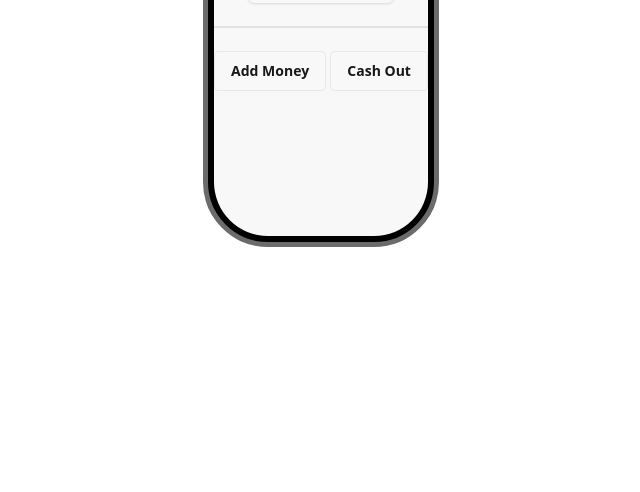
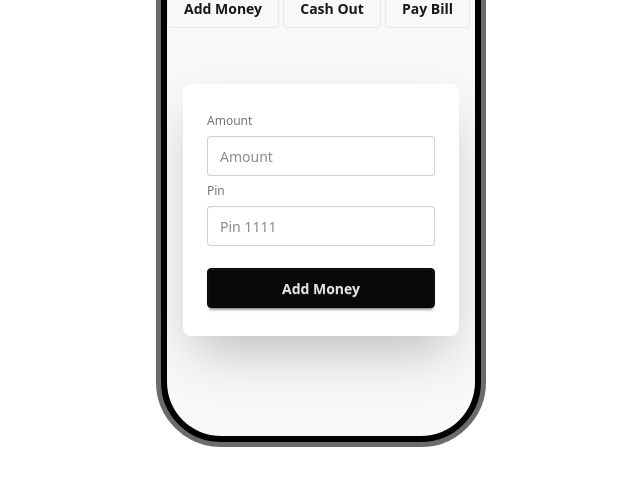
Before and after one commit to fariha-nazia/banking-app, a plain HTML site: page home.html in a window 1280 px wide. Shown: the part 308-800 px from the top of the page, without its empty margins (319-959 px from the left). Drawn offline with nearby package versions, Linux system fonts and the light colour scheme.

Commit message:
added event listener to the btn and fetch input of amount and pin

```diff
--- a/home.html
+++ b/home.html
@@ -32,15 +32,37 @@
                             </div>
                           </div>
                       </div>
+
+                      <!-- divider -->
                       <div class="divider"></div>
 
+                      <!-- Buttons for cash out and add money -->
+                    <div>
+                        <button class="btn">Add Money</button>
+                        <button class="btn">Cash Out</button>
+                        <button class="btn">Pay Bill</button>
+                    </div>
+
+
+                      <!-- Add money -->
                       <div>
-                        <div>
-                            <button class="btn">Add Money</button>
-                            <button class="btn">Cash Out</button>
-                        </div>
-
+                        <div class="hero bg-base-200 mt-10">
+                            <div class="hero-content">
+                              <div class="card bg-base-100 w-full max-w-sm shrink-0 shadow-2xl">
+                                <div class="card-body">
+                                  <fieldset class="fieldset">
+                                    <label class="label">Amount</label>
+                                    <input type="text" class="input" placeholder="Amount" id="add-money-input"/>
+                                    <label class="label">Pin</label>
+                                    <input type="password" class="input" placeholder="Pin 1111" id="add-money-pin-input"/>
+                                    <button class="btn btn-neutral mt-4" id="add-money-btn">Add Money</button>
+                                  </fieldset>
+                                </div>
+                              </div>
+                            </div>
+                          </div>
                       </div>
+                      <!-- End add money -->
 
                     </div>
                   </div>
@@ -53,6 +75,7 @@
 
 
     <!-- Connecting all the JS files -->
-    <script src="js/login.js"></script>
+    <!-- <script src="js/login.js"></script> -->
+    <script src="js/home.js"></script>
 </body>
 </html>
--- /dev/null
+++ b/js/home.js
@@ -0,0 +1,18 @@
+console.log('home js connected');
+
+// Add money
+// step 1: add event listener.
+document.getElementById('add-money-btn').addEventListener('click', function(event){
+
+    // to check if the event listener is working or not
+    console.log('btn add money clicked.');
+
+    // step 2:fetch the input amount from add-money-input
+    const addMoneyInput = document.getElementById('add-money-input').value;
+    console.log(addMoneyInput);
+
+    // step 3: fetch the pin from add-money-pin-input
+    const addMoneyInputPin = document.getElementById('add-money-pin-input').value;
+    console.log(addMoneyInputPin);
+
+});
```
Also changed, not shown: js/login.js (line endings or trailing spaces).
